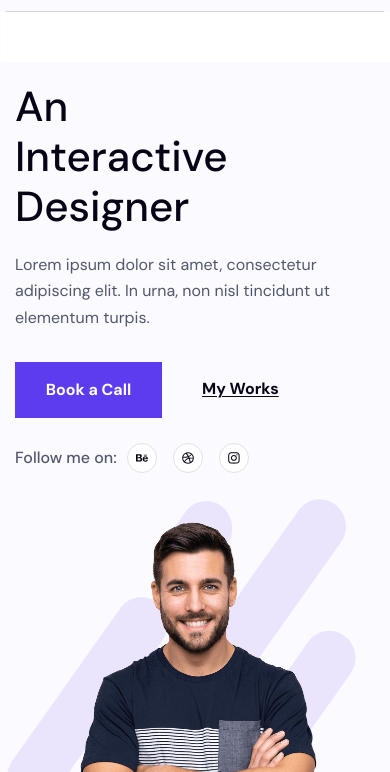
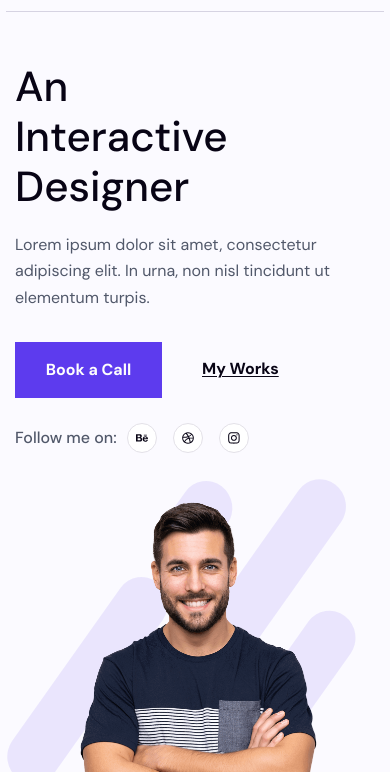
Before and after one commit to hieunmps16000/F8-Project-06, a plain HTML site: page index.html in a window 390 px wide. Shown: the part 72-844 px from the top of the page. Drawn offline with Linux system fonts and the light colour scheme.

Commit message:
fix: fix some bugs

```diff
--- a/assets/css/responsive.css
+++ b/assets/css/responsive.css
@@ -221,7 +221,7 @@
     }
 
     .hero {
-        margin-top: 50px;
+        padding-top: 50px;
     }
 
     .hero__inner {
--- a/index.html
+++ b/index.html
@@ -115,7 +115,7 @@
                             <img src="./assets/img/hero-01.png" alt="" class="hero__media-img" />
                         </div>
                         <section class="hero__content">
-                            <h2 class="hero__heading">An interactive designer</h2>
+                            <h1 class="hero__heading">An interactive designer</h1>
                             <p class="hero__desc">
                                 Lorem ipsum dolor sit amet, consectetur adipiscing elit. In urna, non nisl tincidunt ut
                                 elementum turpis.
```
